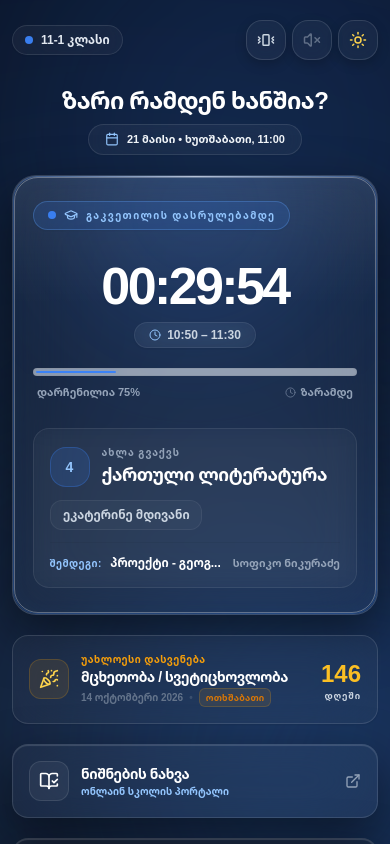
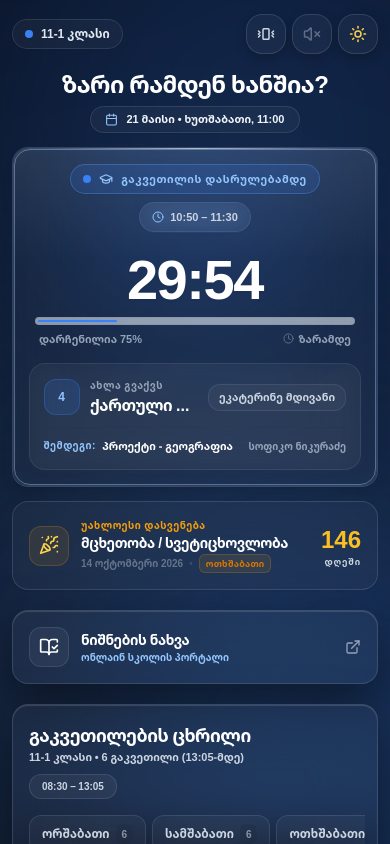
Before and after one commit to Smile-B14/Zari-ramdeni-xanshia, a React (Vite) app: page / in a window 390 px wide. Shown: the top 844 px of the page. Built offline with nearby package versions, Linux system fonts and the light colour scheme.

Commit message:
refactor: update bell delay and timer format
Reduce BELL_DELAY_SECONDS to 80 seconds and update the timer display to hide hours when they are zero for a cleaner UI. Adjusted layout spacing for better responsiveness.

```diff
--- a/App.tsx
+++ b/App.tsx
@@ -11,7 +11,7 @@ import {
 } from './constants';
 import { BellStatus } from './types';
 
-const BELL_DELAY_SECONDS = 180; // 3 min 00 sec (80s + 100s)
+const BELL_DELAY_SECONDS = 80; // 1 min 20 sec (removed 1 min 40 sec)
 const MONTH_NAMES_GE = [
   "იანვარი", "თებერვალი", "მარტი", "აპრილი", "მაისი", "ივნისი",
   "ივლისი", "აგვისტო", "სექტემბერი", "ოქტომბერი", "ნოემბერი", "დეკემბერი"
@@ -24,7 +24,10 @@ const formatTimeRemaining = (seconds: number | null) => {
   const mins = Math.floor((s % 3600) / 60);
   const secs = s % 60;
 
-  return `${hrs.toString().padStart(2, '0')}:${mins.toString().padStart(2, '0')}:${secs.toString().padStart(2, '0')}`;
+  if (hrs > 0) {
+    return `${hrs.toString().padStart(2, '0')}:${mins.toString().padStart(2, '0')}:${secs.toString().padStart(2, '0')}`;
+  }
+  return `${mins.toString().padStart(2, '0')}:${secs.toString().padStart(2, '0')}`;
 };
 
 const getColorConfig = (color: string, isDark: boolean) => {
@@ -672,7 +675,7 @@ const App: React.FC = () => {
         />
       </div>
 
-      <div className="relative z-10 max-w-7xl mx-auto px-3 sm:px-6 lg:px-8 py-5 md:py-8 grid grid-cols-1 xl:grid-cols-12 gap-5 sm:gap-6 xl:gap-8 items-start">
+      <div className="relative z-10 max-w-7xl mx-auto px-3 sm:px-6 lg:px-8 py-3.5 sm:py-6 md:py-8 grid grid-cols-1 xl:grid-cols-12 gap-3.5 sm:gap-5 xl:gap-8 items-start">
 
         {/* Top Control Bar */}
         <div className="xl:col-span-12 flex items-center justify-between w-full">
@@ -741,13 +744,13 @@ const App: React.FC = () => {
         </div>
 
         {/* Centered Hero Section Header */}
-        <header className="xl:col-span-12 flex flex-col items-center justify-center text-center gap-2 sm:gap-2.5 mt-1 mx-auto w-full">
-          <h1 className={`text-2xl xs:text-3xl sm:text-4xl md:text-5xl lg:text-6xl font-black tracking-tight text-center ${theme.head}`}>
+        <header className="xl:col-span-12 flex flex-col items-center justify-center text-center gap-1.5 sm:gap-2 mx-auto w-full">
+          <h1 className={`text-2xl xs:text-3xl sm:text-4xl md:text-5xl font-black tracking-tight text-center ${theme.head}`}>
             ზარი რამდენ ხანშია?
           </h1>
 
-          <div className={`px-4 sm:px-5 py-1.5 sm:py-2 rounded-full border backdrop-blur-xl flex items-center justify-center gap-2 shadow-sm ${isDarkMode ? 'bg-white/[0.04] border-white/[0.1]' : 'bg-white/70 border-white/60'}`}>
-            <Calendar size={14} className={`${activeTheme.text} shrink-0`} />
+          <div className={`px-3.5 sm:px-5 py-1 sm:py-1.5 rounded-full border backdrop-blur-xl flex items-center justify-center gap-2 shadow-sm ${isDarkMode ? 'bg-white/[0.04] border-white/[0.1]' : 'bg-white/70 border-white/60'}`}>
+            <Calendar size={13} className={`${activeTheme.text} shrink-0`} />
             <span className="text-[11px] sm:text-xs md:text-sm font-bold text-center">
               {tbilisiTimeData.d} {MONTH_NAMES_GE[tbilisiTimeData.m - 1]} • {WEEKDAYS_GE[tbilisiTimeData.day]}, {tbilisiTimeData.hour.toString().padStart(2, '0')}:{tbilisiTimeData.minute.toString().padStart(2, '0')}
             </span>
@@ -755,9 +758,9 @@ const App: React.FC = () => {
         </header>
 
         {/* Main Countdown Column (Left on desktop) */}
-        <div className="w-full xl:col-span-7 flex flex-col gap-6">
+        <div className="w-full xl:col-span-7 flex flex-col gap-4 sm:gap-5">
 
-          <main className={`w-full rounded-3xl sm:rounded-[2.5rem] lg:rounded-[3rem] p-5 sm:p-7 md:p-10 lg:p-12 text-center relative overflow-hidden transition-all duration-500 flex flex-col justify-between min-h-[440px] sm:min-h-[480px] ${theme.card}`}>
+          <main className={`w-full rounded-2xl sm:rounded-[2rem] lg:rounded-[2.5rem] p-4 sm:p-6 md:p-8 text-center relative overflow-hidden transition-all duration-500 flex flex-col items-center shadow-lg ${theme.card}`}>
 
             {/* Ambient background glow accent */}
             <div
@@ -783,13 +786,13 @@ const App: React.FC = () => {
             <div className="absolute inset-x-16 sm:inset-x-24 bottom-0 h-px bg-gradient-to-r from-transparent via-black/10 dark:via-white/10 to-transparent pointer-events-none" />
 
             {/* Specular glass reflection */}
-            <div className="absolute inset-x-0 top-0 h-32 bg-gradient-to-b from-white/[0.08] to-transparent pointer-events-none" />
+            <div className="absolute inset-x-0 top-0 h-28 bg-gradient-to-b from-white/[0.08] to-transparent pointer-events-none" />
 
-            <div className="flex flex-col items-center justify-between w-full h-full relative z-10 my-auto">
+            <div className="flex flex-col items-center w-full relative z-10">
 
-              {/* Top Header Row within Card: Status Pill & Time Range */}
-              <div className="w-full flex items-center justify-between gap-2 mb-4 sm:mb-6">
-                <div className={`px-3.5 sm:px-4 py-1.5 rounded-full text-[10px] sm:text-xs font-black flex items-center gap-2 uppercase tracking-[0.14em] transition-all shadow-sm ${activeTheme.badge}`}>
+              {/* Top Row within Card: Centered Status Pill & Time Range */}
+              <div className="w-full flex flex-wrap items-center justify-center gap-2 mb-2 sm:mb-3">
+                <div className={`px-3 sm:px-4 py-1.5 rounded-full text-[11px] sm:text-xs font-black flex items-center gap-2 uppercase tracking-wider shadow-sm ${activeTheme.badge}`}>
                   <span className={`w-2 h-2 rounded-full ${activeTheme.bg} animate-pulse`} />
                   {status === BellStatus.LESSON ? (
                     <GraduationCap size={14} className="shrink-0" />
@@ -802,32 +805,24 @@ const App: React.FC = () => {
                 </div>
 
                 {activeLessonTimeInfo && (
-                  <div className={`hidden sm:inline-flex items-center gap-1.5 px-3 sm:px-4 py-1.5 rounded-full text-xs font-bold border backdrop-blur-md transition-all shadow-sm ${isDarkMode ? 'bg-white/[0.04] border-white/[0.08] text-slate-300' : 'bg-white/80 border-slate-200/80 text-slate-700'}`}>
-                    <Clock size={13} className={activeTheme.text} />
+                  <div className={`inline-flex items-center gap-1.5 px-3 sm:px-3.5 py-1.5 rounded-full text-[11px] sm:text-xs font-bold border backdrop-blur-md shadow-sm ${isDarkMode ? 'bg-white/[0.04] border-white/[0.08] text-slate-300' : 'bg-white/80 border-slate-200/80 text-slate-700'}`}>
+                    <Clock size={12} className={activeTheme.text} />
                     <span>{activeLessonTimeInfo.range}</span>
                   </div>
                 )}
               </div>
 
               {/* Central Hero Countdown */}
-              <div className="w-full flex flex-col items-center justify-center my-3 sm:my-6">
+              <div className="w-full flex flex-col items-center justify-center my-1 sm:my-2">
                 {showTimer ? (
                   <>
-                    <div className={`text-[3.25rem] xs:text-[4.2rem] sm:text-6xl md:text-7xl lg:text-[7.5rem] xl:text-[8.25rem] font-black tabular-nums tracking-tighter leading-none select-none drop-shadow-sm ${theme.head}`}>
+                    <div className={`text-[3.5rem] xs:text-[4.5rem] sm:text-6xl md:text-7xl lg:text-[7.5rem] font-black tabular-nums tracking-tight leading-none select-none drop-shadow-sm my-1 sm:my-2 ${theme.head}`}>
                       {delayIn !== null ? formatTimeRemaining(delayIn) : formatTimeRemaining(nextBellIn)}
                     </div>
 
-                    {/* Time indicator pill visible on smaller screens */}
-                    {activeLessonTimeInfo && (
-                      <div className={`sm:hidden mt-3 inline-flex items-center gap-1.5 px-3.5 py-1 rounded-full text-xs font-bold border backdrop-blur-md transition-all shadow-sm ${isDarkMode ? 'bg-white/[0.04] border-white/[0.08] text-slate-300' : 'bg-white/80 border-slate-200/80 text-slate-700'}`}>
-                        <Clock size={12} className={activeTheme.text} />
-                        <span>{activeLessonTimeInfo.range}</span>
-                      </div>
-                    )}
-
                     {/* Modern sleek progress bar */}
                     {totalDuration && (
-                      <div className="w-full max-w-sm sm:max-w-md mt-5 sm:mt-7 flex flex-col gap-2">
+                      <div className="w-full max-w-xs sm:max-w-md mx-auto mt-2 sm:mt-3 flex flex-col gap-1.5">
                         <div className="h-2 sm:h-2.5 w-full bg-slate-200/60 dark:bg-white/[0.06] rounded-full overflow-hidden p-0.5 backdrop-blur-sm border border-black/5 dark:border-white/5">
                           <div
                             className={`h-full rounded-full transition-all duration-1000 ease-out ${activeTheme.bg}`}
@@ -848,19 +843,19 @@ const App: React.FC = () => {
                     )}
                   </>
                 ) : status === BellStatus.WEEKEND ? (
-                  <div className="flex flex-col items-center justify-center py-4 md:py-8">
-                    <div className={`text-3xl sm:text-4xl md:text-6xl font-black mb-3 tracking-tight ${theme.head}`}>
+                  <div className="flex flex-col items-center justify-center py-3 sm:py-5">
+                    <div className={`text-2xl sm:text-4xl md:text-5xl font-black mb-2 tracking-tight ${theme.head}`}>
                       დღეს დასვენებაა!
                     </div>
                     {holidayNameToday && (
-                      <div className={`px-5 py-2.5 rounded-2xl text-xs md:text-sm font-bold flex items-center justify-center gap-2 max-w-[85%] mx-auto text-center ${isDarkMode ? 'bg-amber-500/10 text-amber-300 border border-amber-500/25 shadow-inner' : 'bg-amber-100 text-amber-900 border border-amber-200 shadow-sm'}`}>
+                      <div className={`px-4 py-2 rounded-2xl text-xs md:text-sm font-bold flex items-center justify-center gap-2 max-w-[90%] mx-auto text-center ${isDarkMode ? 'bg-amber-500/10 text-amber-300 border border-amber-500/25 shadow-inner' : 'bg-amber-100 text-amber-900 border border-amber-200 shadow-sm'}`}>
                         <PartyPopper size={16} className="shrink-0 text-amber-400" />
                         <span>{holidayNameToday}</span>
                       </div>
                     )}
                   </div>
                 ) : (
-                  <div className={`text-3xl sm:text-4xl md:text-5xl font-black py-4 md:py-8 opacity-40 ${theme.head}`}>
+                  <div className={`text-2xl sm:text-3xl md:text-4xl font-black py-3 sm:py-5 opacity-40 ${theme.head}`}>
                     სკოლა დასრულდა
                   </div>
                 )}
@@ -868,22 +863,22 @@ const App: React.FC = () => {
 
               {/* Lesson Context: Flat, sleek & modern glass styling */}
               {lessonData && (
-                <div className="w-full max-w-xl mx-auto mt-4 sm:mt-6 flex flex-col gap-3">
+                <div className="w-full max-w-xl mx-auto mt-3 sm:mt-4 flex flex-col gap-2.5">
 
                   {/* If Tomorrow is Holiday / Off */}
                   {lessonData.isTomorrowOff ? (
-                    <div className={`w-full rounded-2xl sm:rounded-3xl p-5 sm:p-6 flex flex-col items-center border relative overflow-hidden transition-all ${isDarkMode ? 'bg-amber-500/10 border-amber-500/20 text-amber-200' : 'bg-amber-50/80 border-amber-200 text-amber-900'}`}>
-                      <div className="flex items-center gap-2 mb-2">
-                        <PartyPopper size={18} className="text-amber-400 shrink-0" />
-                        <span className="text-xs uppercase font-black tracking-widest text-amber-400">
+                    <div className={`w-full rounded-2xl sm:rounded-3xl p-4 sm:p-5 flex flex-col items-center border relative overflow-hidden transition-all ${isDarkMode ? 'bg-amber-500/10 border-amber-500/20 text-amber-200' : 'bg-amber-50/80 border-amber-200 text-amber-900'}`}>
+                      <div className="flex items-center gap-2 mb-1.5">
+                        <PartyPopper size={16} className="text-amber-400 shrink-0" />
+                        <span className="text-[11px] uppercase font-black tracking-widest text-amber-400">
                           ხვალ დასვენებაა!
                         </span>
                       </div>
 
-                      <h3 className="text-xl sm:text-2xl font-black">{lessonData.tomorrowHolidayName}</h3>
+                      <h3 className="text-lg sm:text-xl font-black">{lessonData.tomorrowHolidayName}</h3>
 
                       {lessonData.firstLesson && (
-                        <div className={`mt-3 px-4 py-2 rounded-xl text-xs font-semibold flex items-center gap-2 border ${isDarkMode ? 'bg-black/25 border-white/5 text-slate-300' : 'bg-white/80 border-amber-200/50 text-slate-600'}`}>
+                        <div className={`mt-2.5 px-3.5 py-1.5 rounded-xl text-xs font-semibold flex items-center gap-2 border ${isDarkMode ? 'bg-black/25 border-white/5 text-slate-300' : 'bg-white/80 border-amber-200/50 text-slate-600'}`}>
                           <span>სკოლა განახლდება {lessonData.nextSchoolLabel}:</span>
                           <span className="font-bold text-white">{lessonData.firstLesson.subject}</span>
                         </div>
@@ -891,32 +886,32 @@ const App: React.FC = () => {
                     </div>
                   ) : lessonData.current ? (
                     /* Regular Active or Upcoming Lesson */
-                    <div className={`w-full rounded-2xl sm:rounded-3xl p-4 sm:p-5 border transition-all text-left backdrop-blur-md ${isDarkMode ? 'bg-white/[0.025] border-white/[0.08]' : 'bg-white/70 border-white/80 shadow-sm'}`}>
+                    <div className={`w-full rounded-2xl sm:rounded-3xl p-3.5 sm:p-4 border transition-all text-left backdrop-blur-md ${isDarkMode ? 'bg-white/[0.03] border-white/[0.08]' : 'bg-white/80 border-white shadow-sm'}`}>
 
-                      <div className="flex flex-col sm:flex-row items-start sm:items-center justify-between gap-3">
-                        <div className="flex items-center gap-3 min-w-0">
-                          <div className={`w-10 h-10 sm:w-11 sm:h-11 rounded-2xl flex items-center justify-center text-sm font-black shrink-0 ${isDarkMode ? `${activeTheme.bgSubtle} ${activeTheme.text} border ${activeTheme.border}` : activeTheme.buttonActive}`}>
+                      <div className="flex items-center justify-between gap-2.5 sm:gap-3">
+                        <div className="flex items-center gap-2.5 sm:gap-3 min-w-0">
+                          <div className={`w-9 h-9 sm:w-10 sm:h-10 rounded-xl sm:rounded-2xl flex items-center justify-center text-xs sm:text-sm font-black shrink-0 ${isDarkMode ? `${activeTheme.bgSubtle} ${activeTheme.text} border ${activeTheme.border}` : activeTheme.buttonActive}`}>
                             {lessonData.current.num}
                           </div>
-                          <div className="flex flex-col min-w-0">
-                            <div className="flex items-center gap-2">
-                              <span className={`text-[10px] sm:text-[11px] uppercase font-black tracking-widest truncate ${status === BellStatus.BREAK || !showTimer ? activeTheme.text : 'text-slate-400'}`}>
+                          <div className="flex flex-col text-left min-w-0">
+                            <div className="flex items-center gap-1.5">
+                              <span className={`text-[10px] sm:text-[11px] uppercase font-black tracking-wider truncate ${status === BellStatus.BREAK || !showTimer ? activeTheme.text : 'text-slate-400'}`}>
                                 {lessonData.current.label}
                               </span>
                               {lessonData.current.isLast && !isLongCountdown && (
-                                <span className="px-2 py-0.5 bg-amber-500/15 text-amber-500 dark:text-amber-300 border border-amber-500/25 text-[9px] font-black rounded-full uppercase tracking-wider shrink-0">
+                                <span className="px-1.5 py-0.5 bg-amber-500/15 text-amber-500 dark:text-amber-300 border border-amber-500/25 text-[8px] font-black rounded-full uppercase tracking-wider shrink-0">
                                   ბოლო 🏁
                                 </span>
                               )}
                             </div>
-                            <h3 className={`text-lg sm:text-xl md:text-2xl font-black tracking-tight truncate ${theme.head}`}>
+                            <h3 className={`text-base sm:text-lg md:text-xl font-black tracking-tight truncate ${theme.head}`}>
                               {lessonData.current.lesson.subject}
                             </h3>
                           </div>
                         </div>
 
                         {lessonData.current.lesson.teacher && (
-                          <div className={`px-3 py-1.5 rounded-xl border text-xs font-bold shrink-0 self-start sm:self-center ${isDarkMode ? 'bg-white/[0.03] border-white/[0.06] text-slate-300' : 'bg-white border-slate-200/60 text-slate-700 shadow-sm'}`}>
+                          <div className={`px-2.5 sm:px-3 py-1 sm:py-1.5 rounded-xl border text-[11px] sm:text-xs font-bold shrink-0 text-right ${isDarkMode ? 'bg-white/[0.04] border-white/[0.08] text-slate-300' : 'bg-white border-slate-200/60 text-slate-700 shadow-sm'}`}>
                             {lessonData.current.lesson.teacher}
                           </div>
                         )}
@@ -924,17 +919,19 @@ const App: React.FC = () => {
 
                       {/* Next Lesson Preview Sub-Row */}
                       {!lessonData.isTomorrowOff && lessonData.next && (
-                        <div className="mt-3 pt-3 border-t border-black/5 dark:border-white/5 flex items-center justify-between gap-2 text-xs">
-                          <div className="flex items-center gap-2 min-w-0 text-slate-400">
-                            <span className={`text-[10px] font-black uppercase tracking-wider ${activeTheme.text}`}>შემდეგი:</span>
+                        <div className="mt-2.5 pt-2.5 border-t border-black/5 dark:border-white/[0.06] flex items-center justify-between gap-2 text-[11px] sm:text-xs">
+                          <div className="flex items-center gap-1.5 min-w-0 text-slate-400">
+                            <span className={`text-[10px] font-black uppercase tracking-wider shrink-0 ${activeTheme.text}`}>შემდეგი:</span>
                             <span className={`font-black truncate ${theme.head}`}>
                               {lessonData.next.subject}
                             </span>
                             {lessonData.next.isNextLast && <span className="text-amber-400 text-xs shrink-0">🏁</span>}
                           </div>
-                          <span className="font-semibold text-slate-400 text-[11px] shrink-0 truncate max-w-[140px] sm:max-w-none">
-                            {lessonData.next.teacher}
-                          </span>
+                          {lessonData.next.teacher && (
+                            <span className="font-semibold text-slate-400 text-[10px] sm:text-[11px] shrink-0 truncate max-w-[130px] sm:max-w-none">
+                              {lessonData.next.teacher}
+                            </span>
+                          )}
                         </div>
                       )}
                     </div>
```
